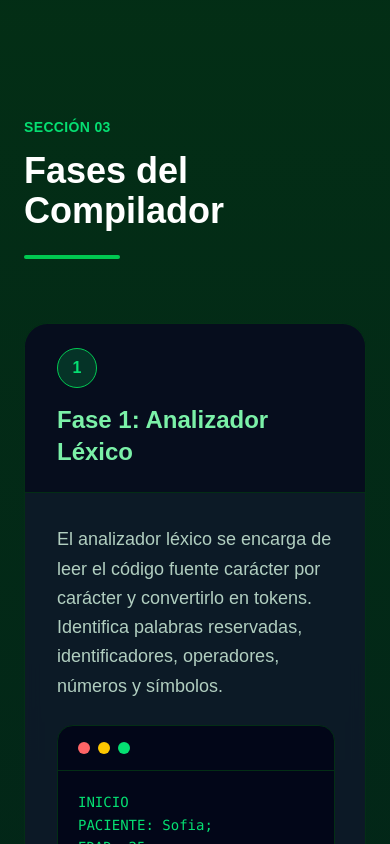
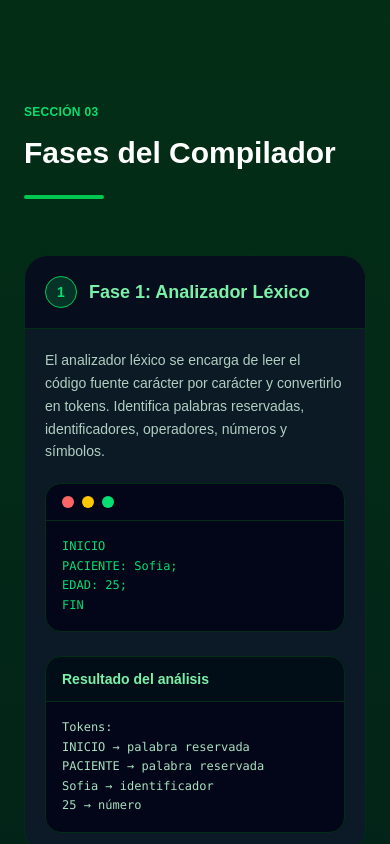
Before and after one commit to Ruben-online/Compilador-Web, a Next.js app: page / in a window 390 px wide. Shown: the part 3880-4724 px from the top of the page. Built offline with nearby package versions, Linux system fonts and the light colour scheme.

Commit message:
Mejorar la legibilidad para moviles

```diff
--- a/src/sections/phases.js
+++ b/src/sections/phases.js
@@ -76,28 +76,28 @@ SEM-04: EDAD debe estar entre 1 y 120`,
   return (
     <section
       id="fases"
-      className="px-6 py-24 bg-gradient-to-b from-green-950 to-slate-950 text-white"
+      className="px-6 py-20 md:py-24 bg-gradient-to-b from-green-950 to-slate-950 text-white"
     >
 
       <div className="max-w-7xl mx-auto">
 
-        {/* Header */}
-        <div className="mb-16">
+        {/* HEADER */}
+        <div className="mb-14 md:mb-16">
 
-          <span className="text-green-400 font-semibold tracking-wide uppercase text-sm">
+          <span className="text-green-400 font-semibold tracking-wide uppercase text-xs md:text-sm">
             Sección 03
           </span>
 
-          <h2 className="text-4xl md:text-5xl font-bold mt-3 mb-6">
+          <h2 className="text-3xl md:text-5xl font-bold mt-3 mb-6">
             Fases del Compilador
           </h2>
 
-          <div className="w-24 h-1 bg-green-500 rounded-full"></div>
+          <div className="w-20 md:w-24 h-1 bg-green-500 rounded-full"></div>
 
         </div>
 
-        {/* Timeline */}
-        <div className="space-y-10">
+        {/* TIMELINE */}
+        <div className="space-y-8 md:space-y-10">
 
           {phases.map((phase, index) => (
             <div
@@ -105,16 +105,16 @@ SEM-04: EDAD debe estar entre 1 y 120`,
               className="bg-slate-900/80 backdrop-blur-sm border border-green-950 rounded-3xl overflow-hidden hover:border-green-800 transition-colors"
             >
 
-              {/* Header */}
-              <div className="px-8 py-6 border-b border-green-950 bg-slate-950/60">
+              {/* HEADER */}
+              <div className="px-5 md:px-8 py-5 md:py-6 border-b border-green-950 bg-slate-950/60">
 
-                <div className="flex items-center gap-4 flex-wrap">
+                <div className="flex items-center gap-3 md:gap-4 flex-wrap">
 
-                  <div className="w-10 h-10 rounded-full bg-green-500/20 border border-green-500 flex items-center justify-center text-green-400 font-bold">
+                  <div className="w-8 h-8 md:w-10 md:h-10 rounded-full bg-green-500/20 border border-green-500 flex items-center justify-center text-green-400 font-bold text-sm md:text-base">
                     {index + 1}
                   </div>
 
-                  <h3 className="text-2xl font-semibold text-green-300">
+                  <h3 className="text-lg md:text-2xl font-semibold text-green-300">
                     {phase.title}
                   </h3>
 
@@ -122,19 +122,19 @@ SEM-04: EDAD debe estar entre 1 y 120`,
 
               </div>
 
-              {/* Body */}
-              <div className="p-8 grid lg:grid-cols-2 gap-8">
+              {/* BODY */}
+              <div className="p-5 md:p-8 grid grid-cols-1 lg:grid-cols-2 gap-6 md:gap-8">
 
-                {/* Descripción */}
+                {/* DESCRIPCIÓN + CÓDIGO */}
                 <div>
 
-                  <p className="text-green-100/80 leading-relaxed text-lg mb-6">
+                  <p className="text-green-100/80 leading-relaxed text-sm md:text-lg mb-5 md:mb-6">
                     {phase.description}
                   </p>
 
                   <div className="bg-slate-950 border border-green-950 rounded-2xl overflow-hidden">
 
-                    <div className="flex items-center gap-2 px-5 py-4 border-b border-green-950">
+                    <div className="flex items-center gap-2 px-4 md:px-5 py-3 md:py-4 border-b border-green-950">
 
                       <div className="w-3 h-3 rounded-full bg-red-400"></div>
                       <div className="w-3 h-3 rounded-full bg-yellow-400"></div>
@@ -142,7 +142,7 @@ SEM-04: EDAD debe estar entre 1 y 120`,
 
                     </div>
 
-                    <pre className="p-5 overflow-x-auto text-sm text-green-400 font-mono leading-relaxed">
+                    <pre className="p-4 md:p-5 overflow-x-auto text-xs md:text-sm text-green-400 font-mono leading-relaxed whitespace-pre-wrap break-words">
 {phase.code}
                     </pre>
 
@@ -150,20 +150,20 @@ SEM-04: EDAD debe estar entre 1 y 120`,
 
                 </div>
 
-                {/* Resultado */}
+                {/* RESULTADO */}
                 <div>
 
                   <div className="bg-slate-950 border border-green-950 rounded-2xl overflow-hidden h-full">
 
-                    <div className="px-5 py-4 border-b border-green-950 bg-green-950/20">
+                    <div className="px-4 md:px-5 py-3 md:py-4 border-b border-green-950 bg-green-950/20">
 
-                      <h4 className="font-semibold text-green-300">
+                      <h4 className="font-semibold text-green-300 text-sm md:text-base">
                         Resultado del análisis
                       </h4>
 
                     </div>
 
-                    <pre className="p-5 overflow-x-auto text-sm text-green-200/90 font-mono leading-relaxed">
+                    <pre className="p-4 md:p-5 overflow-x-auto text-xs md:text-sm text-green-200/90 font-mono leading-relaxed whitespace-pre-wrap break-words">
 {phase.result}
                     </pre>
 
@@ -179,7 +179,6 @@ SEM-04: EDAD debe estar entre 1 y 120`,
         </div>
 
       </div>
-
     </section>
   );
 }
```
